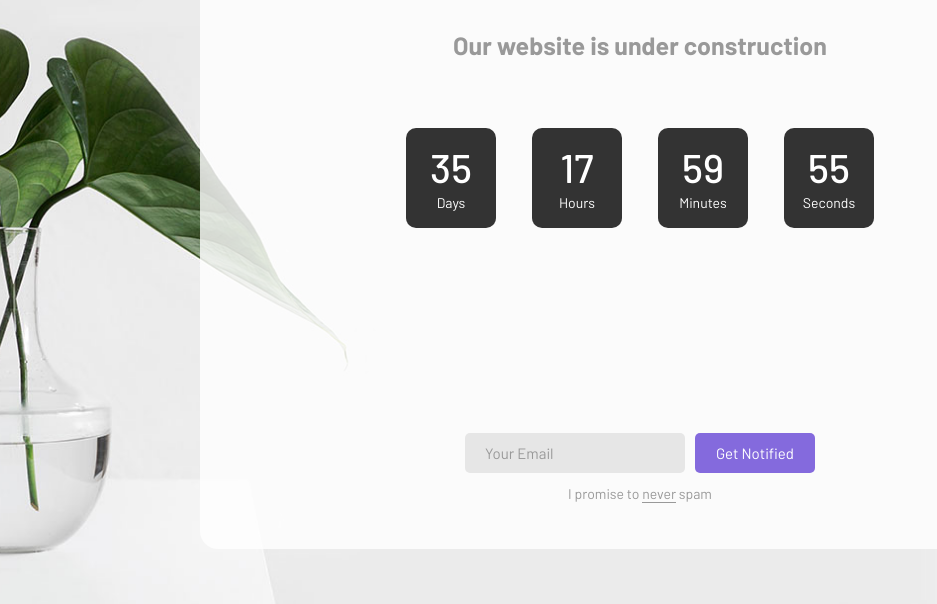
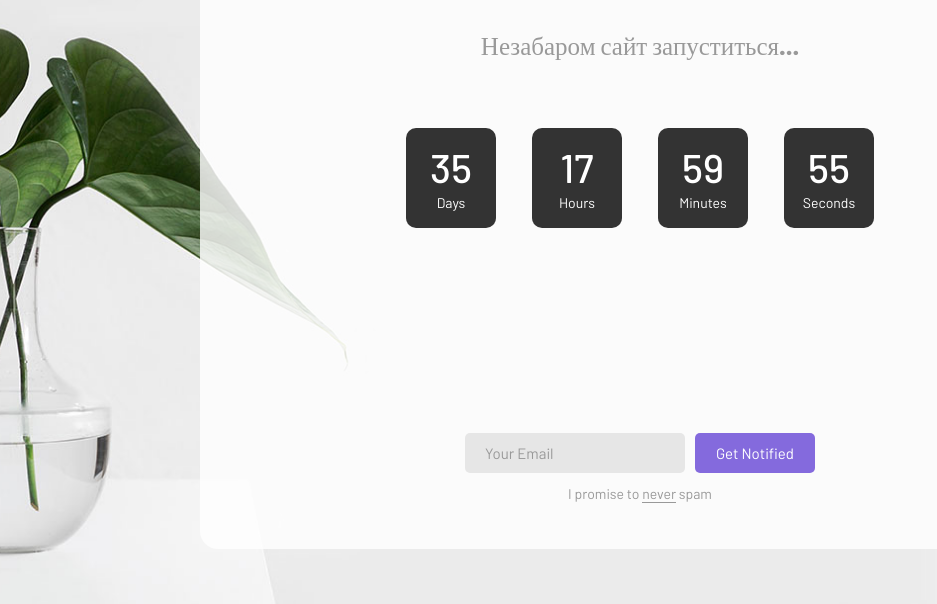
Before and after one commit to ellersaa/ellersaa.github.io, a plain HTML site: page index.html in a window 1280 px wide. Shown: the part 286-890 px from the top of the page, without its empty margins (0-937 px from the left). Drawn offline with Linux system fonts and the light colour scheme.

Commit message:
index.html

```diff
--- a/index.html
+++ b/index.html
@@ -29,7 +29,7 @@
 			</div>
 
 			<p class="txt-center m1-txt1 p-t-33 p-b-68">
-				Our website is under construction
+				Незабаром сайт запуститься...
 			</p>
 
 			<div class="wsize2 flex-w flex-c hsize1 cd100">
```
